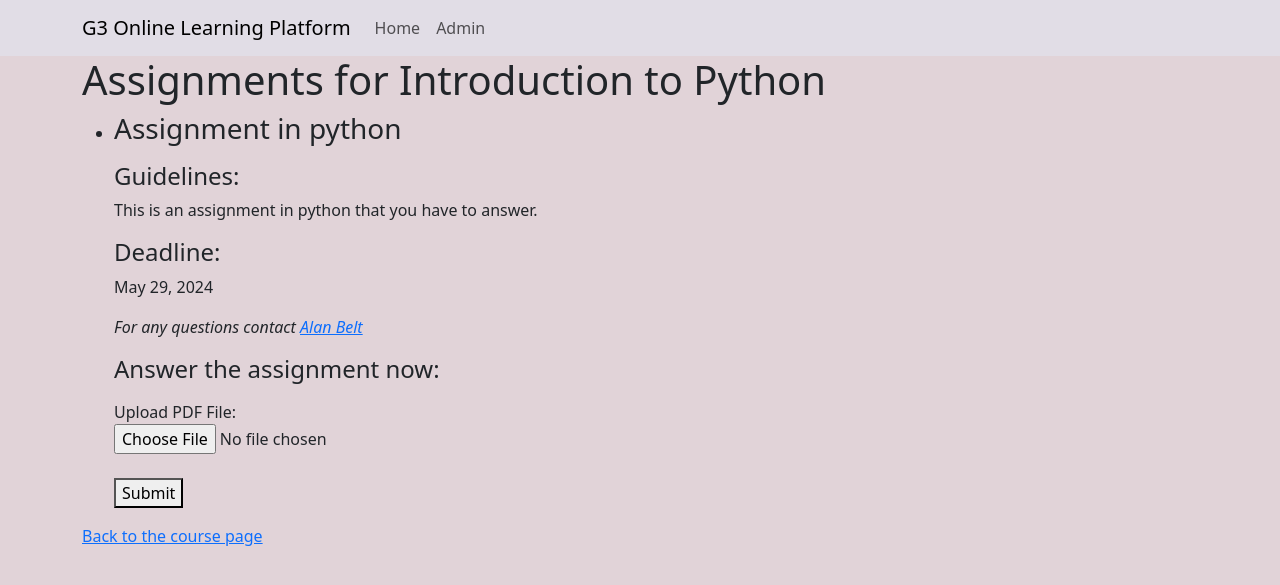
After one commit to lexicon-school-projects/online-course-group-3, a Django app: page /assignment/4/ in a window 1280 px wide. The commit adds this page. Shown: the top 585 px of the page. Run offline with Django 5.2, Linux system fonts and the light colour scheme; data comes from the database, SQL or seed files in the repository; both versions use the stored data as it was after the commit.

Commit message:
Add assignment

```diff
--- a/online_learning_platform/main_app/models.py
+++ b/online_learning_platform/main_app/models.py
@@ -25,11 +25,14 @@ class Category(models.Model):
     def __str__(self):
         return self.title
 
+
+
 class Teacher(models.Model):
     id=models.IntegerField(primary_key=True)
     first_name = models.CharField(max_length=100)
     last_name = models.CharField(max_length=100)
     bio = models.TextField(null=True, blank=True)
+    email=models.CharField(max_length=100, blank=True)
     def __str__(self):
         return f'{self.first_name} {self.last_name}'
 
@@ -71,3 +74,12 @@ class UserCourse(models.Model):
 
     def __str__(self):
         return f"{self.user.username} - {self.course.title}"
+
+class Assignment(models.Model):
+    title = models.CharField(max_length=200)
+    description = models.TextField(blank= True)
+    course = models.ForeignKey(Course, on_delete=models.CASCADE)
+    deadline= models.DateField(blank=True)
+
+    def __str__(self):
+        return self.title
--- /dev/null
+++ b/online_learning_platform/main_app/templates/main_app/assignment.html
@@ -0,0 +1,27 @@
+{% extends "main_app/base.html" %}
+
+{% block body_block %}
+
+<h1>Assignments for {{ course.title }}</h1>
+
+    <ul>
+        {% for assignment in assignments %}
+            <li>
+                <h3>{{ assignment.title }}</h3>
+                <p><h4>Guidelines:</h4> {{ assignment.description }}</p>
+                <p><h4>Deadline:</h4> {{ assignment.deadline }}</p>
+                <p><em>For any questions contact <a href="{% url 'main_app:teacher_page' course.teacher.id %}">{{ course.teacher }}</a></em></p>
+            </li>
+        {% empty %}
+            <li>No assignments available for this course.</li>
+        {% endfor %}
+        <p><h4>Answer the assignment now:</h4></p>
+        <label for="file">Upload PDF File:</label><br>
+        <input type="file" id="file" name="file"><br><br>
+
+        <button type="submit">Submit</button>
+    </ul>
+
+    <a href="{% url 'main_app:course_page' course.id %}">Back to the course page</a>
+
+{% endblock %}
--- a/online_learning_platform/main_app/templates/main_app/teacher_page.html
+++ b/online_learning_platform/main_app/templates/main_app/teacher_page.html
@@ -3,6 +3,7 @@
 {% block body_block %}
     <h3>{{ teacher.first_name }} {{ teacher.last_name }}</h3>
     <p>{{ teacher.bio }}</p>
+    <p><h5>Email adress:</h5><a href= >{{ teacher.email }} </a></p>
     <h4>Other courses of {{ teacher.first_name }}:</h4>
     {% if courses_same_teacher %}
         <ul>
--- a/online_learning_platform/main_app/urls.py
+++ b/online_learning_platform/main_app/urls.py
@@ -16,6 +16,7 @@ urlpatterns = [
     path('course/<int:course_id>/', views.course_page, name='course_page'),
     path('teacher/<int:id>/', views.teacher_page, name='teacher_page'),
     path('quiz/<slug:course_title>/', views.quiz_view, name='quiz_view'),
+    path('assignment/<int:course_id>/', views.assignment_view, name='assignment_view'),
     path('profile/', views.profile, name='profile'),
     path('course/<int:course_id>/enroll/', views.add_course_to_user, name='add_course_to_user'),
 ]
--- a/online_learning_platform/main_app/views.py
+++ b/online_learning_platform/main_app/views.py
@@ -1,17 +1,17 @@
 from django.shortcuts import render,redirect, get_object_or_404
-from main_app.forms import UserForm, UserProfileInfoForm, TeacherForm
-from .models import UserProfileInfo, UserCourse, Course, Category, Teacher, Question, Quiz
+from main_app.forms import UserForm, UserProfileInfoForm, TeacherForm, AssignmentForm
+from .models import UserProfileInfo, UserCourse, Course, Assignment, Category, Teacher, Question, Quiz
 from django.contrib.auth import authenticate, login, logout
 from django.http import HttpResponseRedirect, HttpResponse
 from django.urls import reverse
 from django.contrib.auth.decorators import login_required
 from urllib.parse import unquote
 from django.utils.text import slugify
+from django.core.files.storage import FileSystemStorage
 
 
 def index(request):
     return render(request, 'main_app/index.html')
-
 
 
 @login_required
@@ -59,10 +59,12 @@ def course_page(request, course_id):
     user_enrolled = UserCourse.objects.filter(user=request.user, course=course).exists()
     url_safe_title = slugify(course.title)
     quiz_exists = Quiz.objects.filter(course=course).exists()
+    assignment_exists = Assignment.objects.filter(course=course).exists()
     return render(request, 'main_app/course_page.html', {
         'course': course,
         'user_enrolled': user_enrolled,
         'quiz_exists': quiz_exists,
+        'assignment_exists': assignment_exists,
         'url_safe_title': url_safe_title,
     })
 
@@ -150,3 +152,8 @@ def quiz_view(request, course_title):
         'questions': questions,
         'results': results,
     })
+
+def assignment_view(request, course_id):
+    course = get_object_or_404(Course, id=course_id)
+    assignments = Assignment.objects.filter(course=course)
+    return render(request, 'main_app/assignment.html', {'course': course, 'assignments': assignments})
--- a/online_learning_platform/online_learning_platform/urls.py
+++ b/online_learning_platform/online_learning_platform/urls.py
@@ -11,6 +11,7 @@ urlpatterns = [
     path('category/<str:title>/courses/', views.courses_in_category, name='courses_in_category'),
     path('teacher/<int:id>/', views.teacher_page, name='teacher_page'),
     path('profile/', views.profile, name='profile'),
+    path('assignment/<int:course_id>/', views.assignment_view, name='assignment_view'),
     path('course/<int:course_id>/enroll/', views.add_course_to_user, name='add_course_to_user'),
     path('course/<int:course_id>/', views.course_page, name='course_page'),
 ]
```
Also changed, not shown: online_learning_platform/main_app/admin.py (+5 -2 lines), online_learning_platform/main_app/forms.py (+7 -2 lines), online_learning_platform/main_app/templates/main_app/course_page.html (+22 -8 lines), online_learning_platform/db.sqlite3, online_learning_platform/main_app/migrations/0005_assignment.py (added), online_learning_platform/main_app/migrations/0006_assignment_description.py (added), online_learning_platform/main_app/migrations/0007_assignment_deadline.py (added), online_learning_platform/main_app/migrations/0008_teacher_email.py (added).
